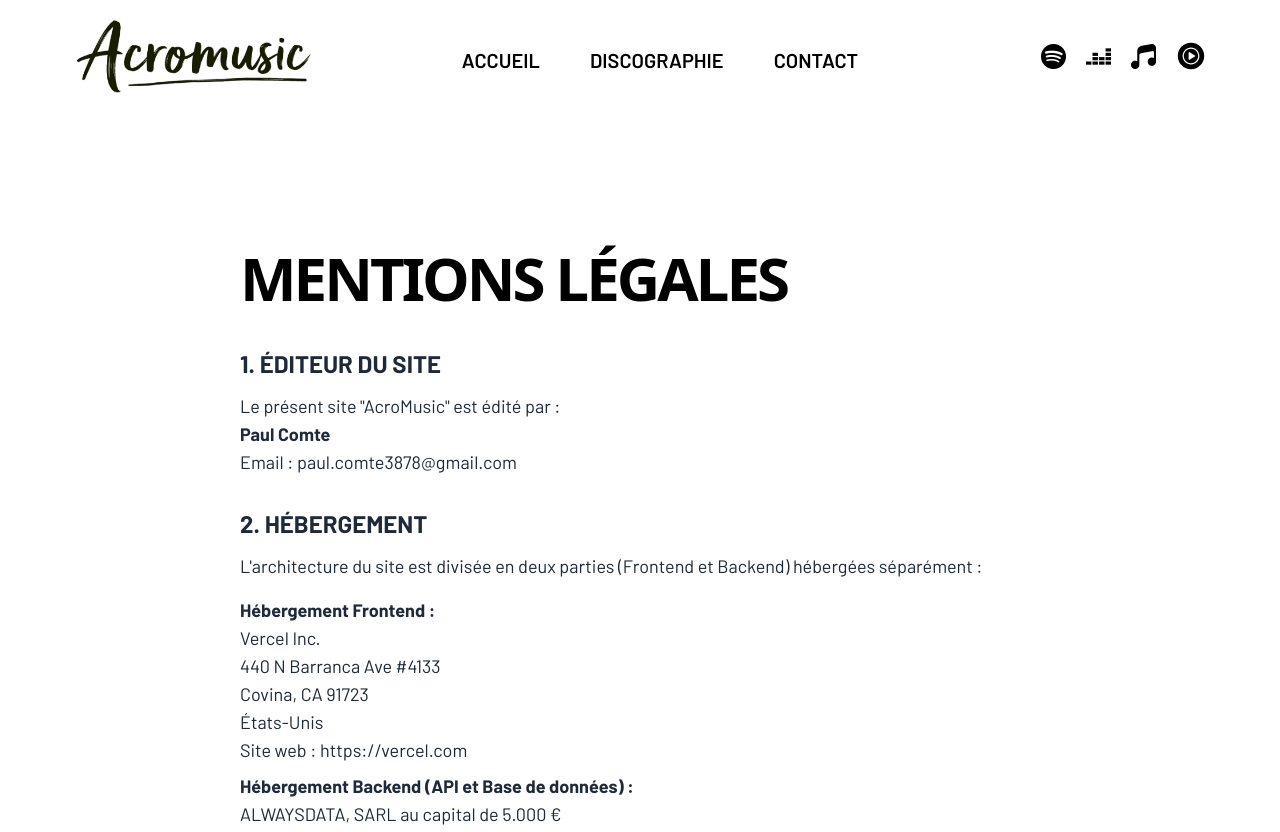
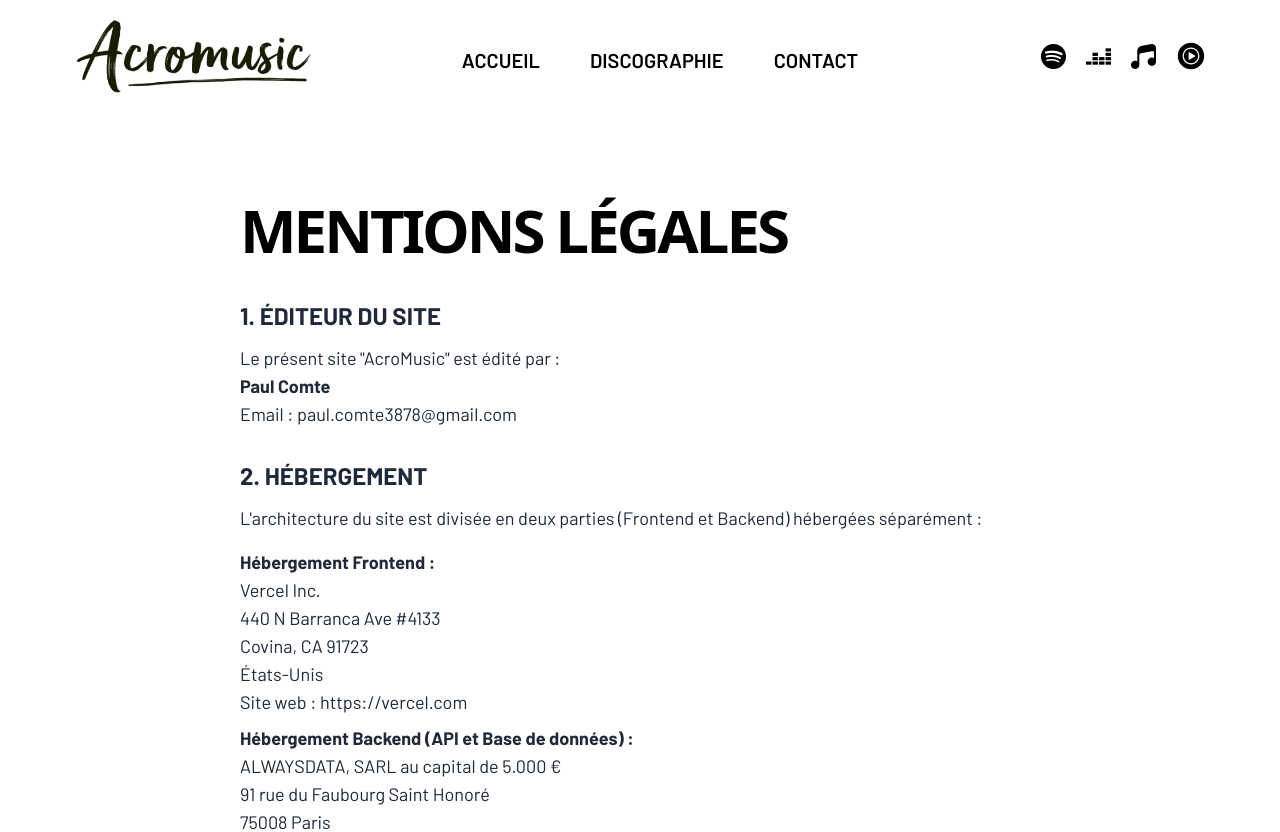
Before and after one commit to Paul-Cte/AcroMusic, a React (Vite) app in the folder client/: page /mentions-legales in a window 1280 px wide. Shown: the top 832 px of the page. Built offline with nearby package versions, Linux system fonts and the light colour scheme; no server answers.

Commit message:
fix/icone + nom de pages

```diff
--- a/client/src/components/page/mentionsLegales.jsx
+++ b/client/src/components/page/mentionsLegales.jsx
@@ -6,7 +6,7 @@ export default function MentionsLegales() {
     }, []);
     return (
         <div className="pt-25 md:pt-[25vh] pb-20 flex flex-col items-center min-h-screen">
-            <div className="w-[90%] max-w-4xl bg-white p-8 md:p-12 rounded-lg">
+            <div className="w-[90%] max-w-4xl bg-white pt-0 p-8 md:pt-0 md:p-12 rounded-lg">
                 <h1 className="text-4xl md:text-6xl font-black text-black uppercase tracking-tighter mb-10">
                     Mentions Légales
                 </h1>
```
